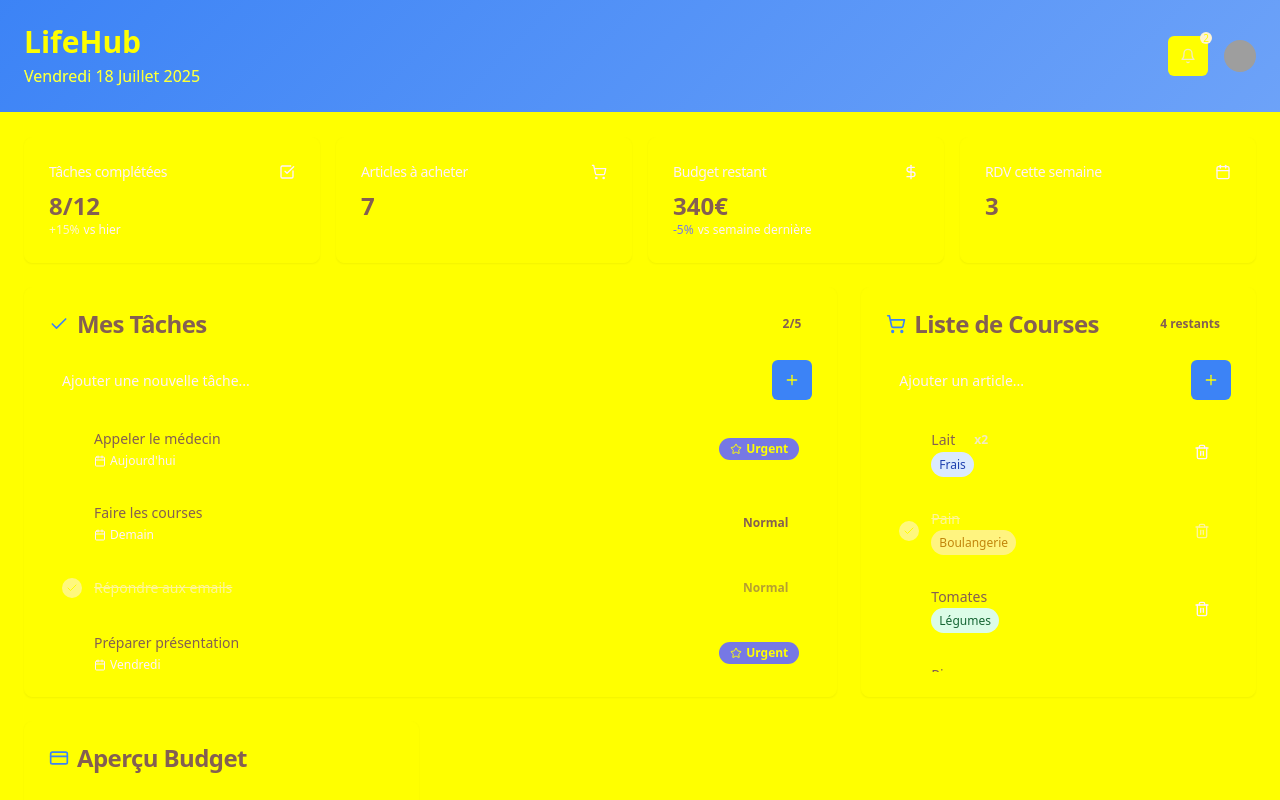
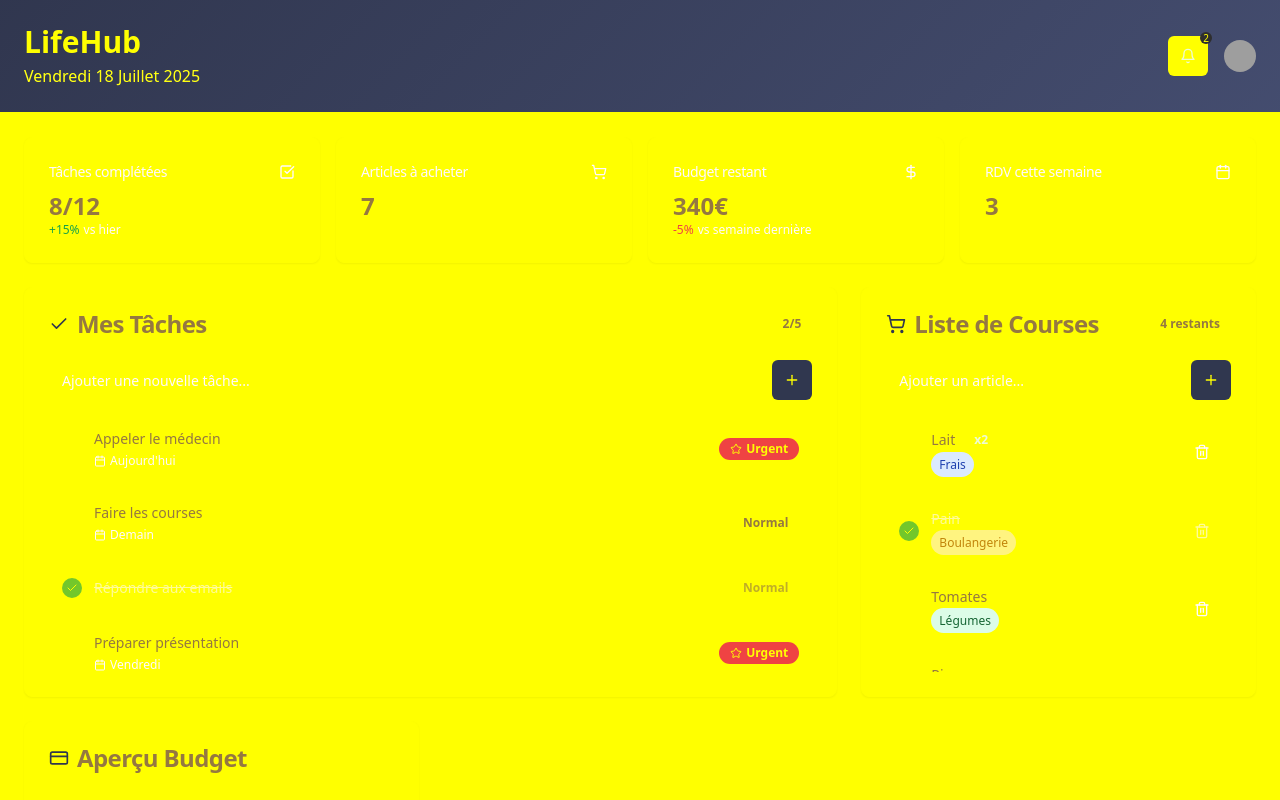
Before and after one commit to webopsway/lifehub-smart-organizer, a React (Vite) app: page / in a window 1280 px wide. Shown: the top 800 px of the page. Built offline with nearby package versions, Linux system fonts and the light colour scheme; grey boxes are pictures that could not be loaded.

Commit message:
Refactor: Improve UI color scheme
Improve the UI color scheme for a cleaner look.

```diff
--- a/src/index.css
+++ b/src/index.css
@@ -8,50 +8,50 @@ All colors MUST be HSL.
 
 @layer base {
   :root {
-    --background: 248 250 252;
-    --foreground: 15 23 42;
+    --background: 250 250 250;
+    --foreground: 39 39 42;
 
     --card: 255 255 255;
-    --card-foreground: 15 23 42;
+    --card-foreground: 39 39 42;
 
     --popover: 255 255 255;
-    --popover-foreground: 15 23 42;
+    --popover-foreground: 39 39 42;
 
-    --primary: 217 91% 60%;
+    --primary: 228 24% 25%;
     --primary-foreground: 255 255 255;
-    --primary-glow: 217 91% 70%;
+    --primary-glow: 228 24% 35%;
 
-    --secondary: 241 245 249;
-    --secondary-foreground: 51 65 85;
+    --secondary: 246 246 246;
+    --secondary-foreground: 82 82 91;
 
-    --muted: 248 250 252;
-    --muted-foreground: 100 116 139;
+    --muted: 244 244 245;
+    --muted-foreground: 113 113 122;
 
-    --accent: 34 197 94;
+    --accent: 0 0% 18%;
     --accent-foreground: 255 255 255;
 
-    --success: 34 197 94;
+    --success: 142 76% 36%;
     --success-foreground: 255 255 255;
 
-    --warning: 251 191 36;
-    --warning-foreground: 120 53 15;
+    --warning: 32 95% 44%;
+    --warning-foreground: 255 255 255;
 
-    --destructive: 239 68 68;
+    --destructive: 0 84% 60%;
     --destructive-foreground: 255 255 255;
 
-    --border: 226 232 240;
-    --input: 226 232 240;
-    --ring: 217 91% 60%;
+    --border: 228 228 231;
+    --input: 228 228 231;
+    --ring: 228 24% 25%;
 
     /* Gradients */
-    --gradient-primary: linear-gradient(135deg, hsl(217 91% 60%), hsl(217 91% 70%));
-    --gradient-secondary: linear-gradient(135deg, hsl(241 245 249), hsl(248 250 252));
-    --gradient-accent: linear-gradient(135deg, hsl(34 197 94), hsl(22 163 74));
+    --gradient-primary: linear-gradient(135deg, hsl(228 24% 25%), hsl(228 24% 35%));
+    --gradient-secondary: linear-gradient(135deg, hsl(244 244 245), hsl(250 250 250));
+    --gradient-accent: linear-gradient(135deg, hsl(0 0% 18%), hsl(0 0% 28%));
 
     /* Shadows */
-    --shadow-elegant: 0 10px 25px -3px hsl(217 91% 60% / 0.1), 0 4px 6px -2px hsl(217 91% 60% / 0.05);
-    --shadow-card: 0 4px 6px -1px hsl(0 0% 0% / 0.1), 0 2px 4px -2px hsl(0 0% 0% / 0.1);
-    --shadow-glow: 0 0 20px hsl(217 91% 60% / 0.3);
+    --shadow-elegant: 0 10px 25px -3px hsl(0 0% 0% / 0.08), 0 4px 6px -2px hsl(0 0% 0% / 0.05);
+    --shadow-card: 0 2px 8px -2px hsl(0 0% 0% / 0.1), 0 1px 2px -1px hsl(0 0% 0% / 0.06);
+    --shadow-glow: 0 0 20px hsl(228 24% 25% / 0.15);
 
     --radius: 0.5rem;
 
@@ -73,50 +73,50 @@ All colors MUST be HSL.
   }
 
   .dark {
-    --background: 2 8 23;
-    --foreground: 248 250 252;
+    --background: 9 9 11;
+    --foreground: 250 250 250;
 
-    --card: 15 23 42;
-    --card-foreground: 248 250 252;
+    --card: 24 24 27;
+    --card-foreground: 250 250 250;
 
-    --popover: 15 23 42;
-    --popover-foreground: 248 250 252;
+    --popover: 24 24 27;
+    --popover-foreground: 250 250 250;
 
-    --primary: 217 91% 60%;
-    --primary-foreground: 255 255 255;
-    --primary-glow: 217 91% 70%;
+    --primary: 228 24% 75%;
+    --primary-foreground: 9 9 11;
+    --primary-glow: 228 24% 85%;
 
-    --secondary: 30 41 59;
-    --secondary-foreground: 226 232 240;
+    --secondary: 39 39 42;
+    --secondary-foreground: 161 161 170;
 
-    --muted: 30 41 59;
-    --muted-foreground: 148 163 184;
+    --muted: 39 39 42;
+    --muted-foreground: 113 113 122;
 
-    --accent: 34 197 94;
-    --accent-foreground: 255 255 255;
+    --accent: 0 0% 82%;
+    --accent-foreground: 9 9 11;
 
-    --success: 34 197 94;
+    --success: 142 76% 36%;
     --success-foreground: 255 255 255;
 
-    --warning: 251 191 36;
-    --warning-foreground: 120 53 15;
+    --warning: 32 95% 44%;
+    --warning-foreground: 255 255 255;
 
-    --destructive: 239 68 68;
+    --destructive: 0 84% 60%;
     --destructive-foreground: 255 255 255;
 
-    --border: 30 41 59;
-    --input: 30 41 59;
-    --ring: 217 91% 60%;
+    --border: 39 39 42;
+    --input: 39 39 42;
+    --ring: 228 24% 75%;
 
     /* Dark mode gradients */
-    --gradient-primary: linear-gradient(135deg, hsl(217 91% 50%), hsl(217 91% 60%));
-    --gradient-secondary: linear-gradient(135deg, hsl(30 41 59), hsl(15 23 42));
-    --gradient-accent: linear-gradient(135deg, hsl(34 197 94), hsl(22 163 74));
+    --gradient-primary: linear-gradient(135deg, hsl(228 24% 75%), hsl(228 24% 85%));
+    --gradient-secondary: linear-gradient(135deg, hsl(39 39 42), hsl(24 24 27));
+    --gradient-accent: linear-gradient(135deg, hsl(0 0% 82%), hsl(0 0% 92%));
 
     /* Dark mode shadows */
-    --shadow-elegant: 0 10px 25px -3px hsl(0 0% 0% / 0.3), 0 4px 6px -2px hsl(0 0% 0% / 0.1);
-    --shadow-card: 0 4px 6px -1px hsl(0 0% 0% / 0.3), 0 2px 4px -2px hsl(0 0% 0% / 0.1);
-    --shadow-glow: 0 0 20px hsl(217 91% 60% / 0.4);
+    --shadow-elegant: 0 10px 25px -3px hsl(0 0% 0% / 0.4), 0 4px 6px -2px hsl(0 0% 0% / 0.2);
+    --shadow-card: 0 2px 8px -2px hsl(0 0% 0% / 0.3), 0 1px 2px -1px hsl(0 0% 0% / 0.15);
+    --shadow-glow: 0 0 20px hsl(228 24% 75% / 0.2);
     --sidebar-background: 240 5.9% 10%;
     --sidebar-foreground: 240 4.8% 95.9%;
     --sidebar-primary: 224.3 76.3% 48%;
```
